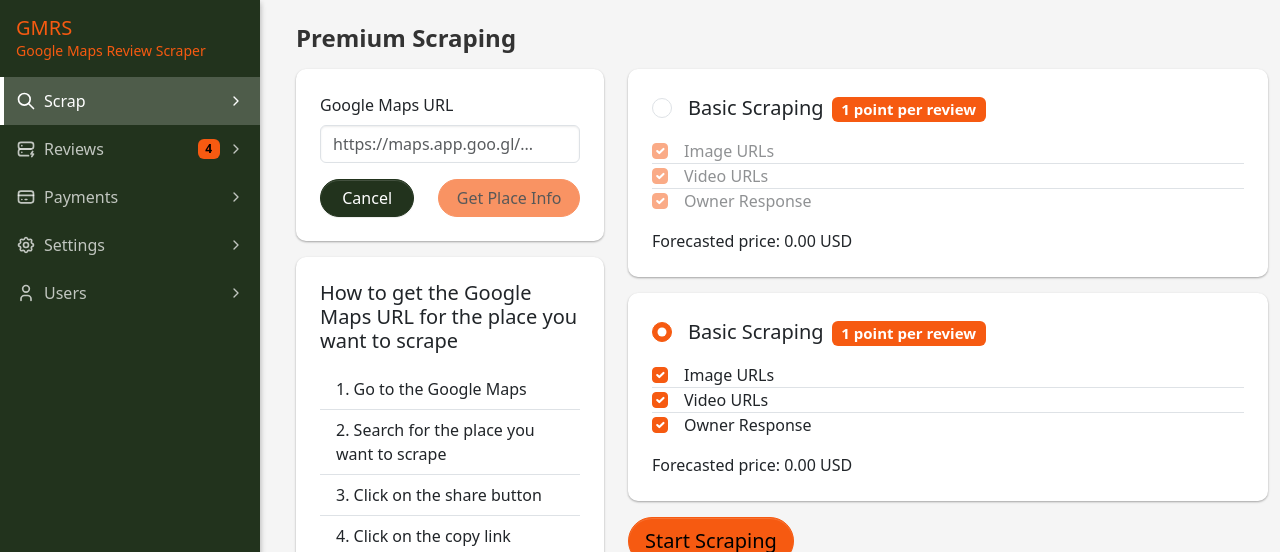
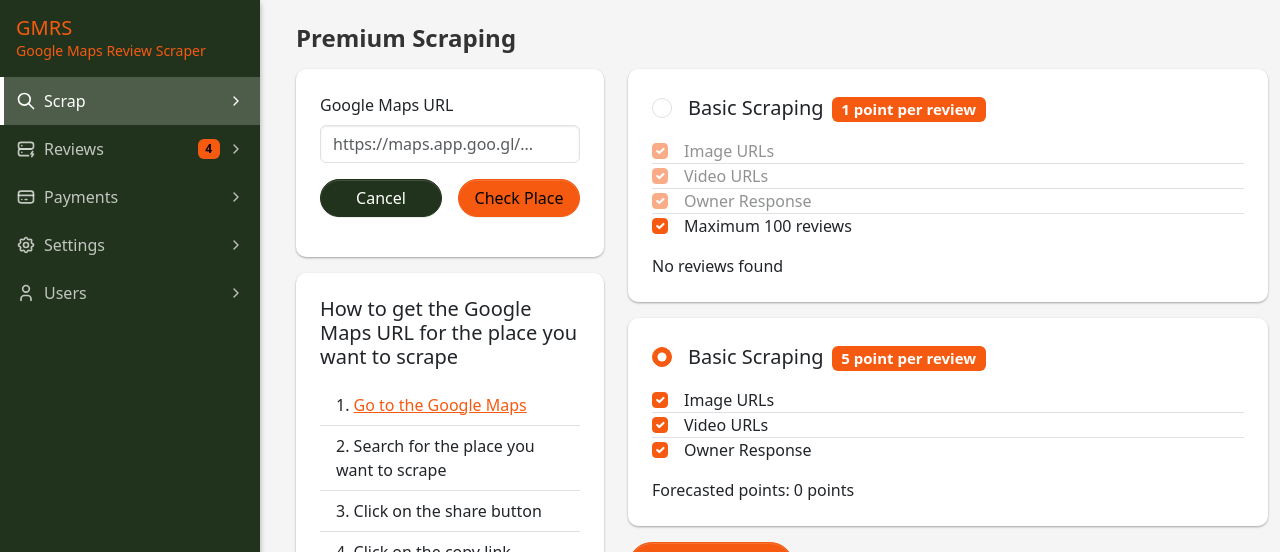
Before and after one commit to shakhrillo/m_main, a React (Vite) app in the folder codecanyon/gmr_scrap/demo/client/: page /scrap in a window 1280 px wide. Shown: the top 552 px of the page. Built offline with nearby package versions, Linux system fonts and the light colour scheme; no server answers; sample sign-in values are in the browser's storage.

Commit message:
Enhance Scrap component functionality and layout: update form submission logic, improve loading state handling, and display place information including rating and reviews.

```diff
--- a/codecanyon/gmr_scrap/demo/client/src/pages/Scrap.tsx
+++ b/codecanyon/gmr_scrap/demo/client/src/pages/Scrap.tsx
@@ -69,7 +69,7 @@ const Scrap = () => {
           const result = doc.data() as any;
           console.log(">", result);
           setInfo(result);
-          if (result && result.title) {
+          if (result && result.rating) {
             setLoading(false);
           }
         }
@@ -89,6 +89,17 @@ const Scrap = () => {
     //   .catch(error => console.error("Error adding document:", error))
   }, [user, scrap.url]);
 
+  function getPlaceInfo(e: React.FormEvent) {
+    e.preventDefault();
+
+    setLoading(true);
+    addDoc(collection(firestore, `users/${user?.uid}/reviewOverview`), {
+      url: scrap.url,
+    })
+      .then((docRef) => setOverviewId(docRef.id))
+      .catch((error) => console.error("Error adding document:", error));
+  }
+
   return (
     <div className="container-fluid">
       <div className="row">
@@ -98,7 +109,7 @@ const Scrap = () => {
         <div className="col-md-4">
           <div className="card mb-3">
             <div className="card-body">
-              <form>
+              <form onSubmit={getPlaceInfo}>
                 <div className="mb-3">
                   <label className="form-label">Google Maps URL</label>
                   <input
@@ -110,18 +121,52 @@ const Scrap = () => {
                     className="form-control"
                   />
                 </div>
-                <div className="row">
-                  <div className="col-md-5">
-                    <button className="btn btn-secondary w-100">Cancel</button>
+                <div className="row row-cols-1 row-cols-md-2 g-3">
+                  <div className="col">
+                    <button
+                      className="btn btn-secondary w-100"
+                      disabled={loading}
+                    >
+                      Cancel
+                    </button>
                   </div>
                   <div className="col">
                     <button
                       type="submit"
                       className="btn btn-primary w-100"
-                      disabled={!info.reviews}
+                      disabled={loading}
                     >
-                      Get Place Info
+                      Check Place
                     </button>
+                  </div>
+                </div>
+                <div className="row row-cols-1 g-3">
+                  <div className="col">
+                    {loading && <p className="text-muted mt-3">Loading...</p>}
+                  </div>
+                  <div className="col">
+                    {info.rating && (
+                      <ul className="list-group list-group-flush mt-3">
+                        <li className="list-group-item">
+                          <strong>Address:</strong> {info.address}
+                        </li>
+                        <li className="list-group-item">
+                          <strong>Rating:</strong> {info.rating} stars
+                        </li>
+                        <li className="list-group-item">
+                          <strong>Total Reviews:</strong> {info.reviews}
+                        </li>
+                      </ul>
+                    )}
+                    {info.screenshot && (
+                      <a href={info.url} target="_blank">
+                        <img
+                          src={info.screenshot}
+                          alt="screenshot"
+                          className="w-100 rounded"
+                        />
+                      </a>
+                    )}
                   </div>
                 </div>
               </form>
@@ -133,7 +178,11 @@ const Scrap = () => {
                 How to get the Google Maps URL for the place you want to scrape
               </h5>
               <ul className="list-group list-group-flush list-group-numbered mt-3">
-                <li className="list-group-item">Go to the Google Maps</li>
+                <li className="list-group-item">
+                  <a href="https://www.google.com/maps" target="_blank">
+                    Go to the Google Maps
+                  </a>
+                </li>
                 <li className="list-group-item">
                   Search for the place you want to scrape
                 </li>
@@ -223,9 +272,31 @@ const Scrap = () => {
                         Owner Response
                       </label>
                     </li>
+                    <li className="list-group-item p-0">
+                      <input
+                        className="form-check-input me-3"
+                        type="checkbox"
+                        value=""
+                        id="maxReviewCheckbox"
+                        checked
+                      />
+                      <label
+                        className="form-check-label"
+                        htmlFor="maxReviewCheckbox"
+                      >
+                        Maximum 100 reviews
+                      </label>
+                    </li>
                   </ul>
                   <div className="d-flex justify-content-between mt-3">
-                    <span>Forecasted price: 0.00 USD</span>
+                    {info.reviews ? (
+                      <span>
+                        Forecasted points:{" "}
+                        {info.reviews < 100 ? info.reviews : 100} points
+                      </span>
+                    ) : (
+                      <span>No reviews found</span>
+                    )}
                   </div>
                 </div>
               </div>
@@ -245,7 +316,7 @@ const Scrap = () => {
                     <label className="form-check-label" htmlFor="defaultPrice">
                       Basic Scraping
                       <span className="ms-2 badge bg-primary">
-                        1 point per review
+                        5 point per review
                       </span>
                     </label>
                   </div>
@@ -297,7 +368,10 @@ const Scrap = () => {
                     </li>
                   </ul>
                   <div className="d-flex justify-content-between mt-3">
-                    <span>Forecasted price: 0.00 USD</span>
+                    <span>
+                      Forecasted points: {info.reviews ? info.reviews * 5 : 0}{" "}
+                      points
+                    </span>
                   </div>
                 </div>
               </div>
```
